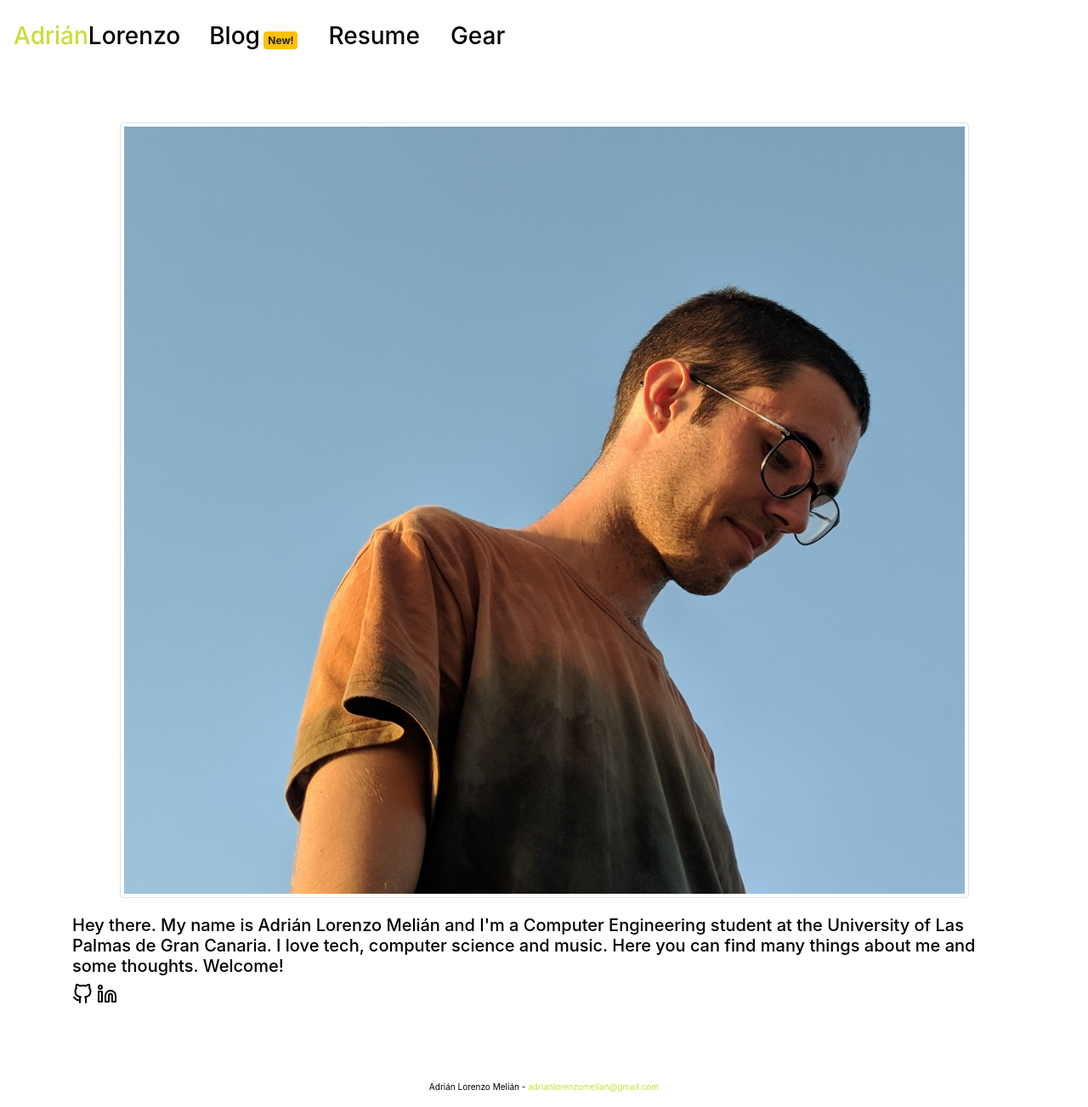
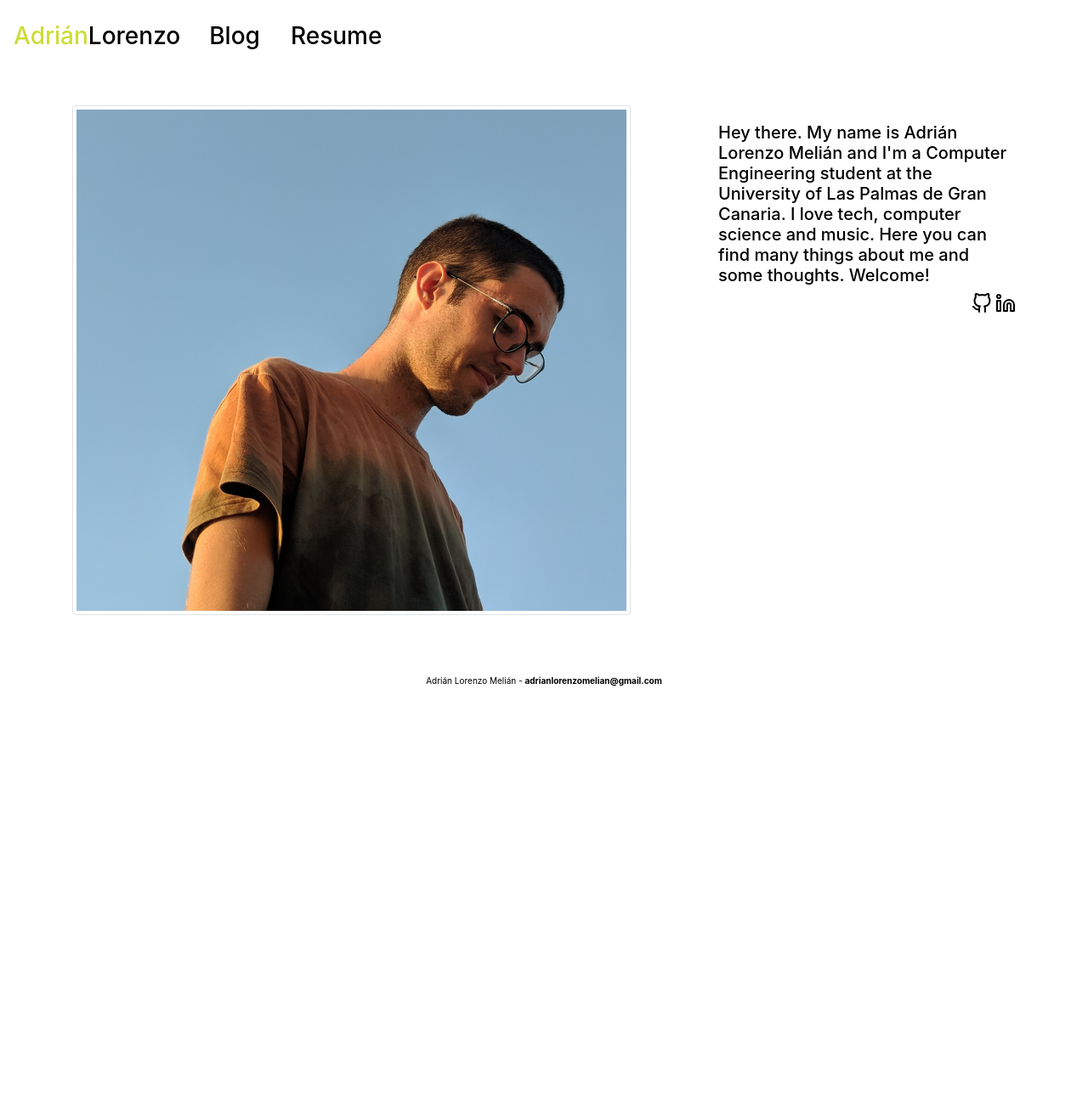
Before and after one commit to AdrianLorenzoDev/AdrianLorenzoDev.github.io, a Jekyll site: the page built from index.html, in a window 1280 px wide. Shown: the whole page at 85% size. Built offline with Jekyll 4.4.1, drawn with Linux system fonts in a browser that asks for light colours; after the commit the page ends 900 px from its top, so only the background shows below that.

Commit message:
Removed gear section. Cleaned webpage

```diff
--- a/_includes/footer.html
+++ b/_includes/footer.html
@@ -1,3 +1,3 @@
 <footer class="text-center footer">
-    <p>Adrián Lorenzo Melián - <a class="active" href="mailto:adrianlorenzomelian@gmail.com">adrianlorenzomelian@gmail.com</a></p>
+    <p>Adrián Lorenzo Melián - <a style="color:black" href="mailto:adrianlorenzomelian@gmail.com"><b>adrianlorenzomelian@gmail.com</b></a></p>
 </footer>
--- a/_layouts/default.html
+++ b/_layouts/default.html
@@ -21,7 +21,6 @@
                             class="nav-link text-center"
                         {% endif %}>
                             <h3 style="display:inline;">Blog</h3>
-                            <span class="badge badge-warning" style="display:inline;">New!</span>
                     </a>
                 </li>
                 <li class = "nav-item">
@@ -32,16 +31,6 @@
                             class="nav-link text-center"
                         {% endif %}>
                         <h3>Resume</h3>
-                    </a>
-                </li>
-                <li class = "nav-item">
-                    <a href="{{site.baseurl}}/gear.html"
-                        {% if page.url == "/gear.html" %}
-                            class="nav-link active text-center"
-                        {% else %}
-                            class="nav-link text-center"
-                        {% endif %}>
-                        <h3>Gear</h3>
                     </a>
                 </li>
             </ul>
--- a/_layouts/post.html
+++ b/_layouts/post.html
@@ -16,7 +16,6 @@
       <ul class="navbar-nav">
       <li class = "nav-item"><a href="{{site.baseurl}}/blog-index.html" class="nav-link active text-center"><h3>Blog</h3>
       <li class = "nav-item"><a href="{{site.baseurl}}/resume.html" class="nav-link text-center"><h3>Resume</h3></a></li>
-      <li class = "nav-item"><a href="{{site.baseurl}}/gear.html" class="nav-link text-center"><h3>Gear</h3></a></li>
     </ul>
     </div>
   </nav>
--- a/index.html
+++ b/index.html
@@ -8,11 +8,17 @@ layout: default
   <!--Summary-->
   <div class="summary container mx-auto">
 
-    <img src="res/img/ph.jpg" class="img-thumbnail ph mx-auto d-block zoom" alt="Personal photo"></img>
-    <h5 class="intro">Hey there. My name is Adrián Lorenzo Melián and I'm a Computer Engineering student at the University of Las Palmas de Gran Canaria. I love tech, computer science and music. Here you can find many things about me and some thoughts. Welcome!</h5>
-
-    <!--icons-->
-      <a href="https://github.com/AdrianLorenzoDev" data-toggle="tooltip" title="Github"><img class="glyphicon" src="res/img/github.svg"/></a>
-      <a href="https://linkedin.com/in/AdrianLorenzoMelian" data-toggle="tooltip" title="Linkedin"><img class="glyphicon" src="res/img/linkedin.svg" /></a>
-
+    <div class="row">
+      <div class="col-md-8">
+        <img src="res/img/ph.jpg" class="img-thumbnail ph zoom" alt="Personal photo"></img>
+      </div>
+      <div class="col-md-4">
+        <h5 class="intro">Hey there. My name is Adrián Lorenzo Melián and I'm a Computer Engineering student at the University of Las Palmas de Gran Canaria. I love tech, computer science and music. Here you can find many things about me and some thoughts. Welcome!</h5>
+         <!--icons-->
+        <div class="text-right">
+          <a href="https://github.com/AdrianLorenzoDev" data-toggle="tooltip" title="Github"><img class="glyphicon" src="res/img/github.svg"/></a>
+          <a href="https://linkedin.com/in/AdrianLorenzoMelian" data-toggle="tooltip" title="Linkedin"><img class="glyphicon" src="res/img/linkedin.svg" /></a>
+        </div>
+      </div>
+    </div>
   </div>
--- a/res/css/style.css
+++ b/res/css/style.css
@@ -2,22 +2,6 @@ body{
   font-family: 'Roboto', sans-serif;
   color: #000000 !important;
   background-color: #FFFFFF;
-}
-
-.content{
-  display:none;
-}
-
-.gear-title{
-  padding-bottom:30px;
-}
-
-.navbar-brand{
-  color: #000000;
-}
-
-.navbar-brand:hover{
-  color: #000000;
 }
 
 a {
@@ -30,6 +14,20 @@ ul {
 
 li{
   padding: 10px;
+}
+
+/*
+Body
+*/
+.content{
+  display:none;
+}
+
+/*
+Text color attributes
+*/
+.highlight{
+  color: #CDDC39 !important
 }
 
 .active{
@@ -45,13 +43,25 @@ li{
   color:  #CDDC39;
 }
 
+.navbar-brand{
+  color: #000000;
+}
+
+.navbar-brand:hover{
+  color: #000000;
+}
+
+.unavail:hover{
+  color: #ff0000 !important;
+}
+
 .intro {
   padding-top: 20px;
 }
 
 .summary{
-  padding-top: 50px;
-  padding-bottom: 50px;
+  padding-top: 30px;
+  padding-bottom: 30px;
 }
 
 .ph{
@@ -61,10 +71,6 @@ li{
 
 .gear{
   padding-top: 30px;
-}
-
-.unavail:hover{
-  color: #ff0000 !important;
 }
 
 .navbar-toggler-icon{
--- a/res/js/addons.js
+++ b/res/js/addons.js
@@ -1,5 +1,5 @@
 //Fade in when ready and tooltip
 $(document).ready(function(){
-  $('#content').fadeIn(600);
+  $('#content').fadeIn(900);
   $('[data-toggle="tooltip"]').tooltip({container:'body', trigger:'hover', placement:'bottom'});
 });
--- a/resume.html
+++ b/resume.html
@@ -18,7 +18,7 @@ description: Adrián Lorenzo Resume
                 Las Palmas de Gran Canaria (Spain)
             </p>
 
-            <p><a class="active" href="mailto:adrianlorenzomelian@gmail.com">adrianlorenzomelian@gmail.com</a></p>
+            <p><a class="highlight" href="mailto:adrianlorenzomelian@gmail.com">adrianlorenzomelian@gmail.com</a></p>
         </div>
     </div>
 
@@ -31,7 +31,7 @@ description: Adrián Lorenzo Resume
             <div class="col-sm-9">
                 <div>
                     <h4>{{ edu.name }}</h4>
-                    <p><a class="active" href="{{ edu.school-link }}">{{ edu.school }}</a></p>
+                    <p><a class="highlight" href="{{ edu.school-link }}">{{ edu.school }}</a></p>
                     <small>{{ edu.location }}</small>
                 </div>
             </div>
```
Also changed, not shown: gear.html (deleted, +0 -33 lines), res/img/git-icon.png (deleted), res/img/intellij-icon.png (deleted), res/img/pattern.gif (deleted), res/img/pattern2.jpg (deleted), res/img/slack-icon.png (deleted), res/img/virtualbox-icon.png (deleted), res/img/visual-icon.png (deleted), 2 other files.
